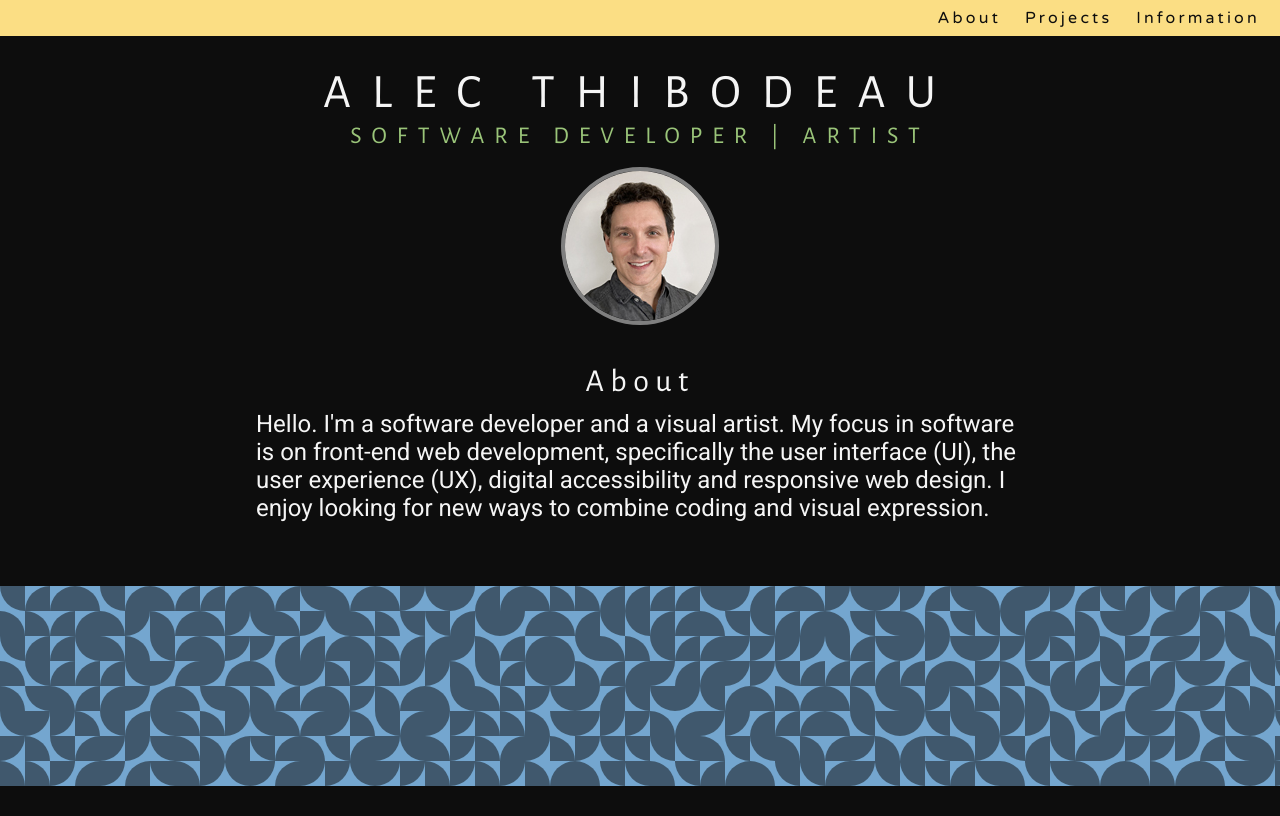
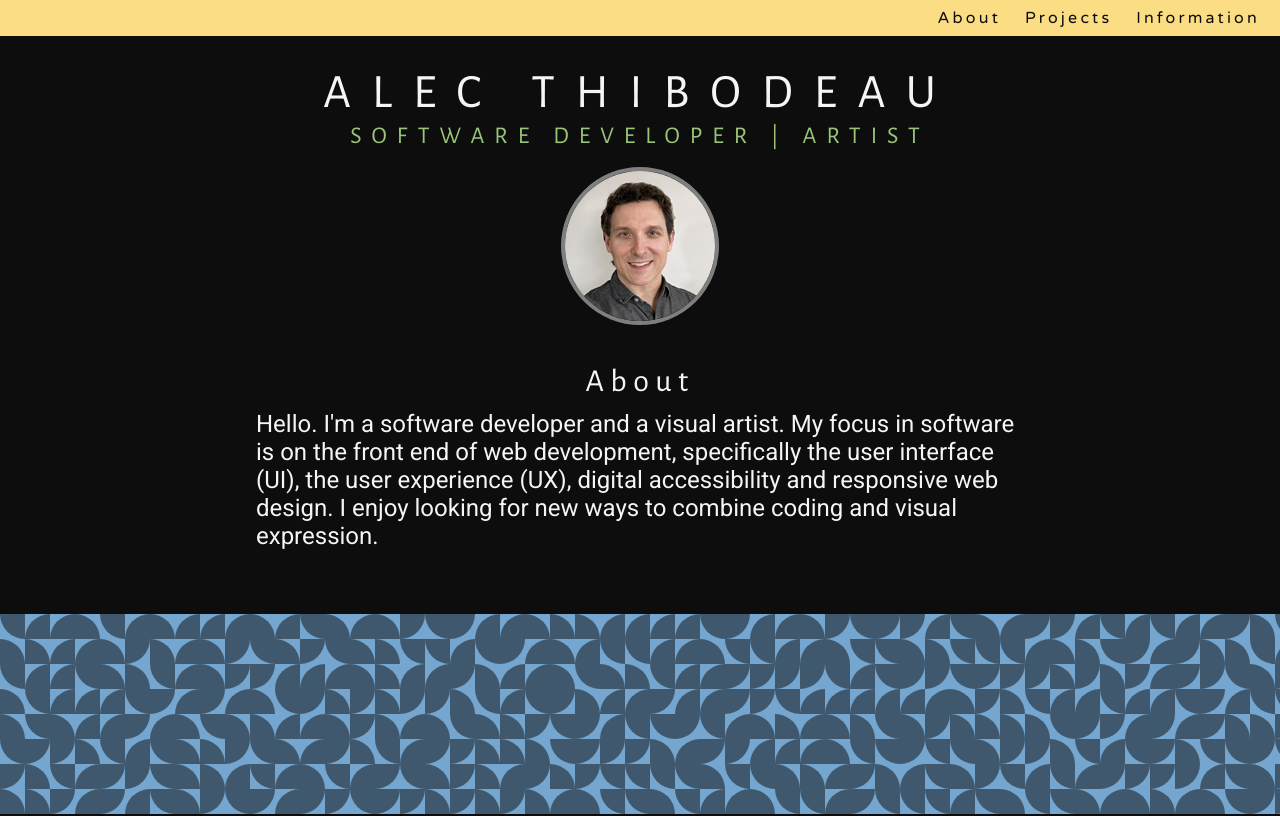
Before and after one commit to alecthibodeau/alecthibodeau.github.io, a React (Create React App) app: page / in a window 1280 px wide. Shown: the top 816 px of the page. Built offline with nearby package versions, Linux system fonts and the light colour scheme.

Commit message:
Update favicon

```diff
--- a/src/components/Main.tsx
+++ b/src/components/Main.tsx
@@ -60,7 +60,7 @@ function Main(props: { isBreakpointXs: boolean, viewportWidth: number }): JSX.El
         <div className="section-title">{formatTitleCase(sections.about)}</div>
         <p>
           Hello. I'm a software developer and a visual artist. My focus in
-          software is on front-end web development, specifically the user interface (UI),
+          software is on the front end of web development, specifically the user interface (UI),
           the user experience (UX), digital accessibility and responsive web design.
           I enjoy looking for new ways to combine coding and visual expression.
         </p>
```
Also changed, not shown: 1 other file (tests, documents, lock files or other folders).
